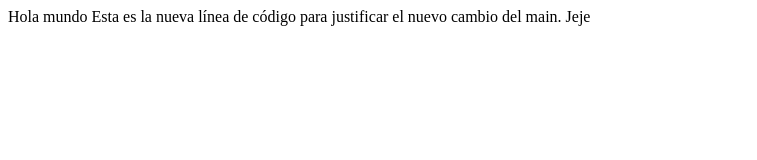
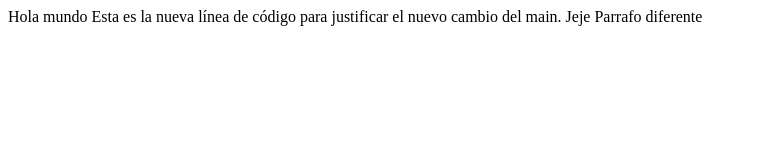
Before and after one commit to RaLoGu83/PruebasGit, a plain HTML site: page index.html in a window 1280 px wide. Shown: the whole page, without its empty margins (0-757 px from the left). Drawn offline with Linux system fonts and the light colour scheme.

Commit message:
parrafo diferente

```diff
--- a/index.html
+++ b/index.html
@@ -9,5 +9,7 @@
     Hola mundo
     Esta es la nueva línea de código para justificar el nuevo cambio del main.
     Jeje
+
+    Parrafo diferente
 </body>
 </html>
```
